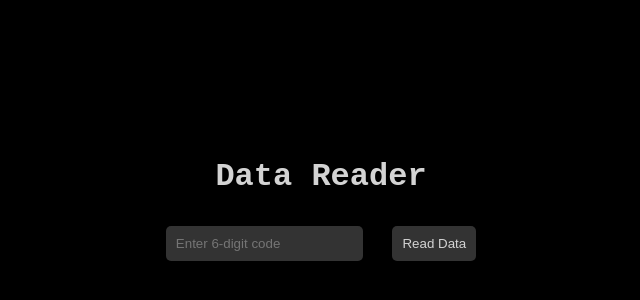
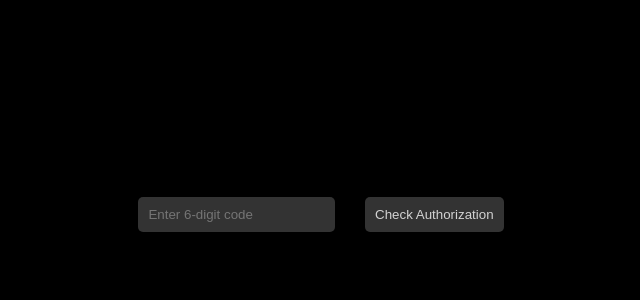
Before and after one commit to ugm616/tinybase, a plain HTML site: page index.html in a window 1280 px wide. Shown: the part 196-496 px from the top of the page, without its empty margins (319-959 px from the left). Drawn offline with Linux system fonts and the light colour scheme.

Commit message:
Update index.html

```diff
--- a/index.html
+++ b/index.html
@@ -3,7 +3,7 @@
 <head>
     <meta charset="UTF-8">
     <meta name="viewport" content="width=device-width, initial-scale=1.0">
-    <title>Data Reader</title>
+    <title>---</title>
     <style>
         body {
             background-color: black;
@@ -37,9 +37,9 @@
 </head>
 <body>
     <div>
-        <h1>Data Reader</h1>
+        <h1></h1>
         <input type="text" id="codeInput" placeholder="Enter 6-digit code" />
-        <button onclick="readData()">Read Data</button>
+        <button onclick="readData()">Check Authorization</button>
         <div id="output"></div>
     </div>
 
```
